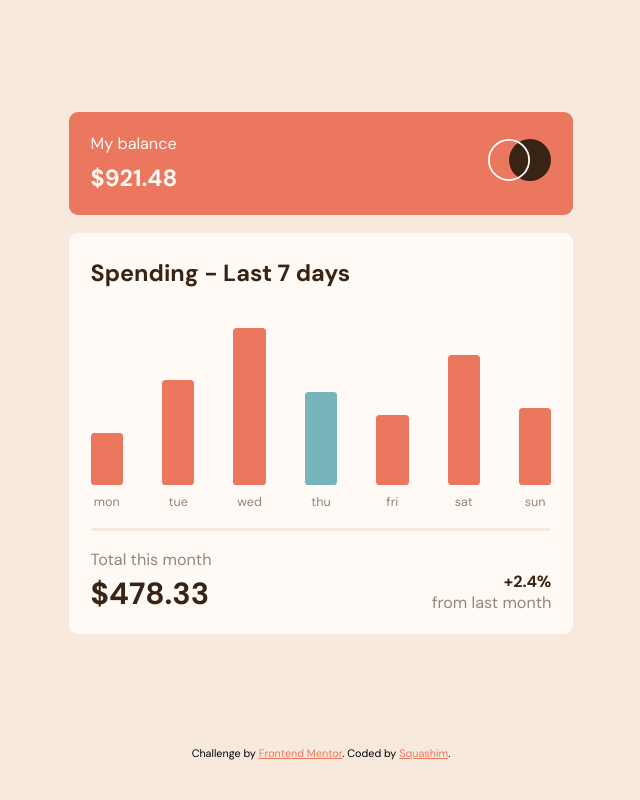
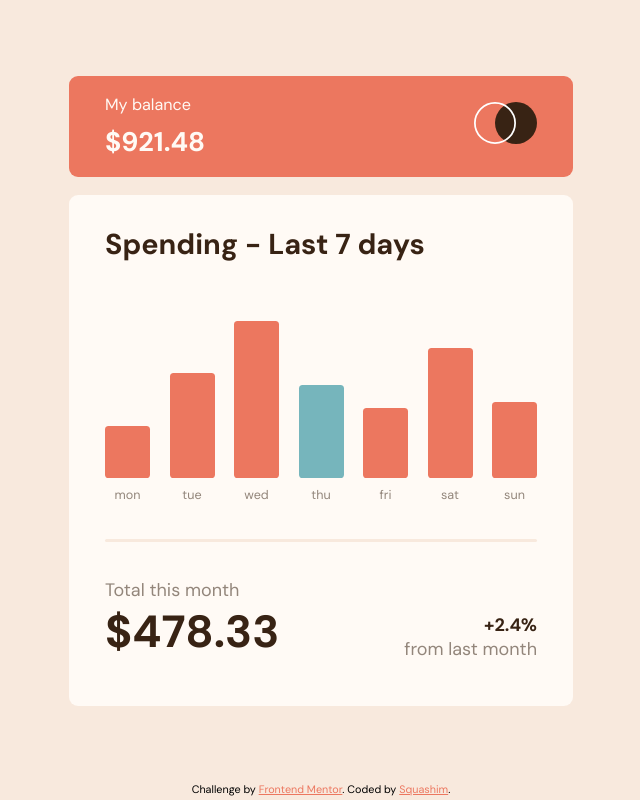
Before and after one commit to Squashim/expenses-chart-component, a plain HTML site: page dist/index.html in a window 1280 px wide. Shown: the whole page, without its empty margins (319-959 px from the left). Drawn offline with Linux system fonts and the light colour scheme.

Commit message:
80% done

```diff
--- a/scss/_base.scss
+++ b/scss/_base.scss
@@ -12,7 +12,6 @@ body{
   font-family: $font-default;
   background-color: $cream;
   min-height: 100vh;
-
   display: flex;
   flex-direction: column;
   align-items: center;
--- a/scss/_layout.scss
+++ b/scss/_layout.scss
@@ -1,10 +1,14 @@
+@import 'media';
 main{
-    width: 100%;
-    max-width: 30rem;
+    width: 30rem;
+    max-width: 100%;
     display: flex;
     flex-direction: column;
     padding: 4rem 1rem;
     gap: 1rem;
+    @include mobile{
+        padding: 2.5rem .5rem;
+    }
 }
 
 
@@ -12,11 +16,13 @@ main{
     background-color: $soft-red;
     border-radius: $border-rad;
     padding: 1.2rem;
-
     display: flex;
     justify-content: space-between;
     align-items: center;
     flex-wrap: wrap;
+    @include desktop{
+        padding: 1rem 2rem;
+    }
 
     &__text{
         display: flex;
@@ -30,6 +36,9 @@ main{
             &:nth-child(2){
                 font-size: 1.3rem;
                 font-weight: $fw-bold;
+                @include desktop{
+                    font-size: 1.5rem;
+                }
             }
         }
     }
@@ -45,10 +54,12 @@ main{
     background-color: $pale-orange;
     border-radius: $border-rad;
     padding: 1.2rem;
-
     display: flex;
     flex-direction: column;
     gap: 1rem;
+    @include desktop{
+        padding: 1.5rem 2rem;
+    }
 
     &__heading{
 
@@ -57,6 +68,9 @@ main{
             font-weight: $fw-bold;
             font-size: 1.3rem;
             margin: .2rem auto;
+            @include desktop{
+                font-size: 1.6rem;
+            }
         }
     }
 
@@ -66,18 +80,21 @@ main{
             flex-direction: row;
             justify-content: space-between;
             align-items:flex-end;
-            margin-top: 1rem;
+            margin-top: 2rem;
             &__pillar{
                 display: flex;
                 flex-direction: column;
                 justify-content: center;
                 gap: .5rem;
-                max-width: 2.5rem;
+                width: 1.8rem;
+                max-width: 100%;
+                @include desktop{
+                    width: 2.5rem;
+                }
                 .rect{
                     background-color: $soft-red;
                     border-radius: .2rem;
-                    min-width: 1.8rem;
-                    max-width: 100%;
+                    width: 100%;
                     cursor: pointer;
                     &:hover{
                         background-color: lighten($soft-red, 10%);
@@ -107,6 +124,7 @@ main{
         max-width: 100%;
         min-height: .18rem;
         border-radius: $border-rad;
+        margin: 1rem 0;
     }
 
 
@@ -115,37 +133,46 @@ main{
         flex-direction: row;
         align-items: flex-end;
         justify-content: space-between;
+        margin-bottom: 1rem;
 
         &--total{
-            display: flex;
-            flex-direction: column;
-            justify-content: center;
             gap: .2rem;
             p {
                 &:nth-child(1){
-                    font-size: .9rem;
+                    font-size: .7rem;
                     color: $brown500;
+                    @include desktop{
+                        font-size: 1rem;
+                    }
                 }
                 &:nth-child(2){
                     font-size: 1.7rem;
                     font-weight: $fw-bold;
                     color: $brown900;
+                    @include desktop{
+                        font-size: 2.5rem;
+                    }
                 }
             }
         }
         &--percent{
-            display: flex;
-            flex-direction: column;
-            align-items: flex-end;
+            text-align: right;
             p {
                 &:nth-child(1){
-                    font-size: .9rem;
+                    font-size: .7rem;
                     color: $brown900;
                     font-weight: $fw-bold;
+                    @include desktop{
+                        font-size: 1rem;
+                    }
                 }
                 &:nth-child(2){
-                    font-size: .9rem;
+                    font-size: .7rem;
                     color: $brown500;
+                    @include desktop{
+                        font-size: 1rem;
+                    }
+
                 }
             }
         }
--- /dev/null
+++ b/scss/_media.scss
@@ -0,0 +1,11 @@
+@mixin desktop {
+    @media (min-width: 30rem){
+        @content;
+    }
+}
+
+@mixin mobile {
+    @media (max-width: 320px){
+        @content;
+    }
+}
--- a/scss/main.scss
+++ b/scss/main.scss
@@ -1,3 +1,4 @@
 @import 'variables';
 @import 'base';
 @import 'layout';
+@import 'media';
```
Also changed, not shown: dist/css/main.css, 1 other file.
